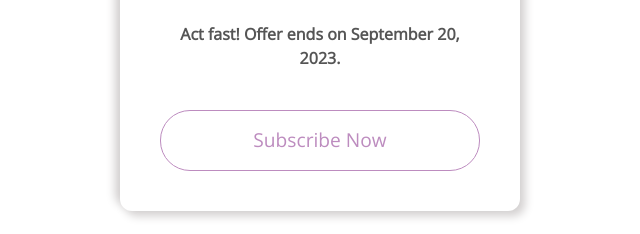
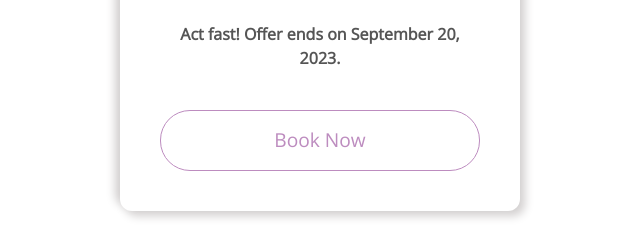
Before and after one commit to godDPrabin/Sparsa-Services, a plain HTML site: page index.html in a window 1280 px wide. Shown: the part 2893-3127 px from the top of the page, 320-960 px from the left. Drawn offline with nearby package versions, Linux system fonts and the light colour scheme.

Commit message:
final commit

```diff
--- a/index.html
+++ b/index.html
@@ -370,7 +370,7 @@
               enjoy high-quality videos on your preferred devices.
             </p>
             <b class="offer">Act fast! Offer ends on September 20, 2023.</b>
-            <a class="subscribe-button" href="#">Subscribe Now</a>
+            <a class="subscribe-button" href="#">Book Now</a>
             <div class="ribbon-wrap">
               <div class="ribbon">Special Offer!</div>
             </div>
```
